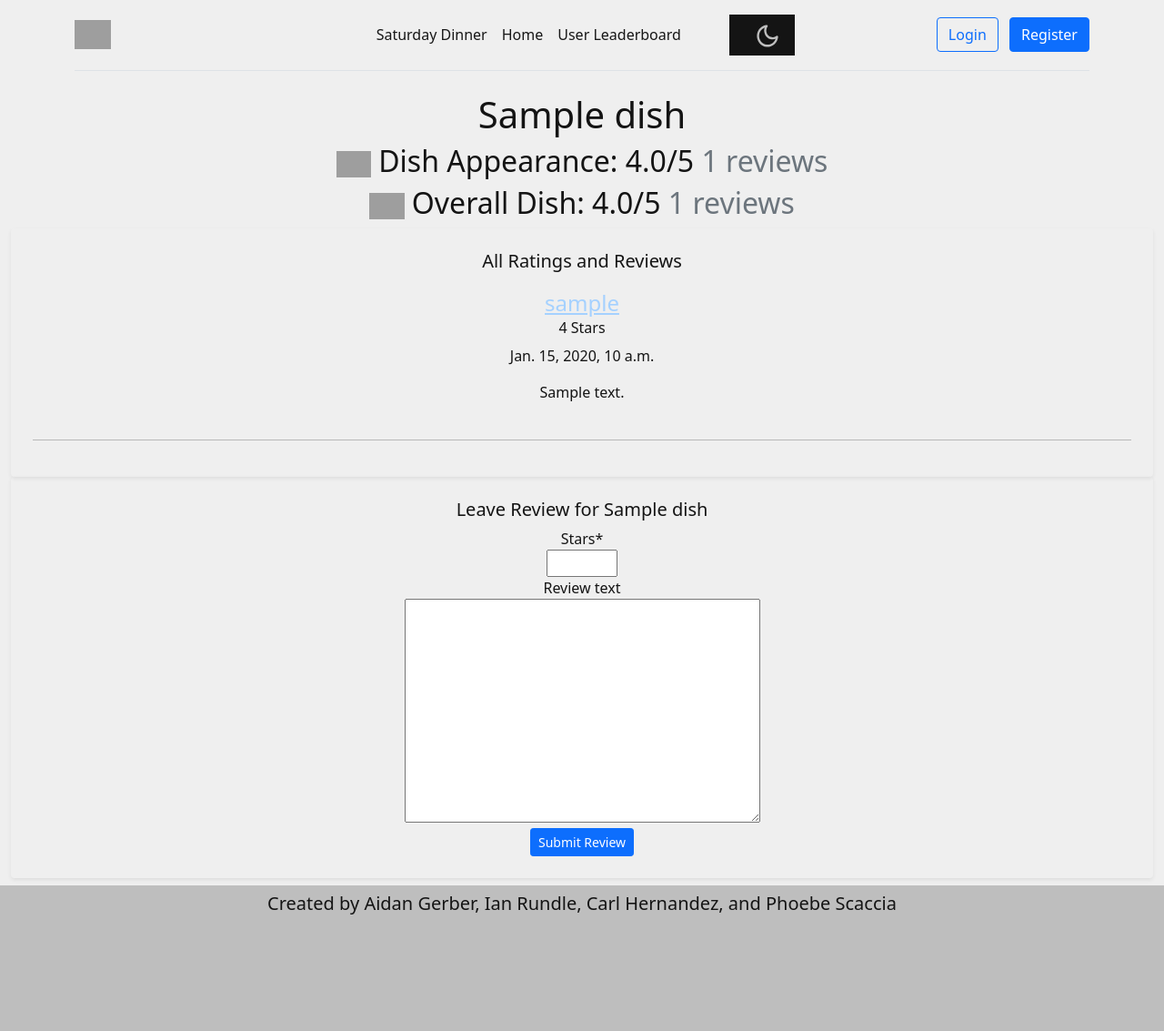
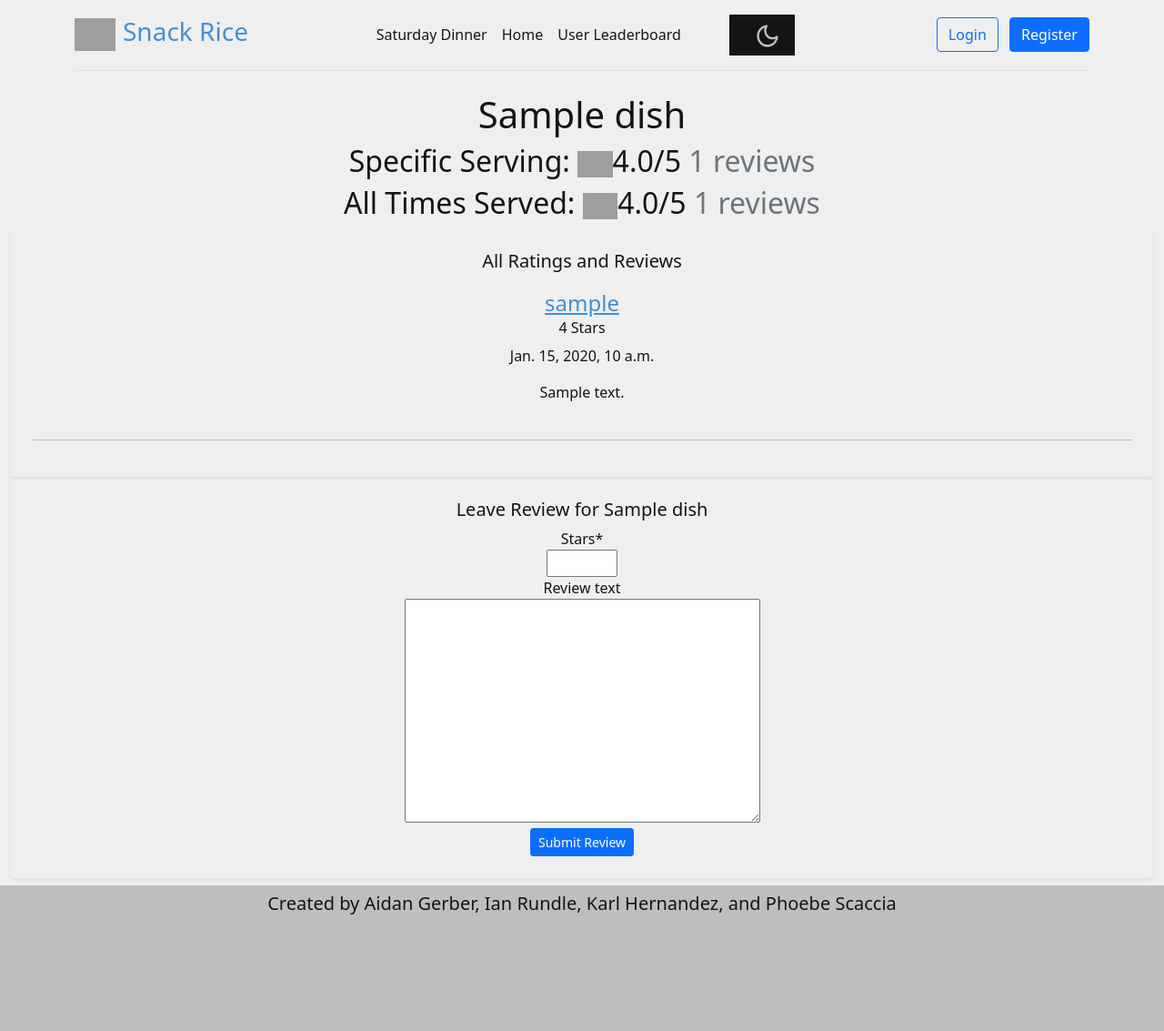
Before and after one commit to AidanG1/snackRice, a Django app: page /d/1 in a window 1280 px wide. Shown: the whole page at 91% size. Run offline with Django 3.2, Linux system fonts and the light colour scheme; tables that the repository leaves empty hold one stand-in row (values such as "Sample post"); some libraries are stand-ins or nearby versions; grey boxes are pictures that could not be loaded.

Commit message:
update various things

```diff
--- a/main/models.py
+++ b/main/models.py
@@ -110,7 +110,11 @@ class DishAppearance(models.Model):
 
     @property
     def average_stars(self):
-        return self.reviews.aggregate(Avg('stars'))['stars__avg']
+        avg = self.reviews.aggregate(Avg('stars'))['stars__avg']
+        if isinstance(avg, type(None)):
+            return 0
+        else:
+            return avg
 
     @property
     def review_count(self):
--- a/main/static/main/style.css
+++ b/main/static/main/style.css
@@ -22,8 +22,8 @@
     --button-background: var(--color-dark);
     --button-color: var(--color-light);
     --border-color: var(--color-dark-alpha);
-    --a-default-color: #a5d1ff;
-    --a-hover-color: #4290d0;
+    --a-default-color: #4290d0;
+    --a-hover-color: #8bbcf1;
     --nav-link-color: #171717;
     --nav-link-hover-color: #464646;
     --rounded-border-color: #2c9d2c;
--- a/templates/base.html
+++ b/templates/base.html
@@ -1,7 +1,6 @@
 <!DOCTYPE html>
 <html lang="en">
 <head>
-    <meta charset="UTF-8">
     <meta charset="UTF-8">
     <meta name="viewport" content="width=device-width, initial-scale=1">
     <meta property="og:type" content="website"/>
@@ -29,11 +28,12 @@
 <body>
 <div class="container">
     <header class="d-flex flex-wrap align-items-center justify-content-center justify-content-md-between py-3 mb-4 border-bottom">
-        <a href="/" class="d-flex align-items-center col-md-3 mb-2 mb-md-0 text-dark text-decoration-none">
-            <img class="bi me-2" width="40" height="32" role="img" aria-label="Bootstrap"
+        <a href="{% url 'servery_list' %}"
+           class="d-flex align-items-center col-md-3 mb-2 mb-md-0 text-decoration-none">
+            <img class="bi me-2" width="45" height="36" role="img" aria-label="Bootstrap"
                  src="https://external-content.duckduckgo.com/iu/?u=https%3A%2F%2Fcdn.freebiesupply.com%2Flogos%2Flarge%2F2x%2Froadrunner-logo-png-transparent.png&f=1&nofb=1"
                  alt="Logo">
-
+        <h3>Snack Rice</h3>
         </a>
         <ul class="nav col-12 col-md-auto mb-2 justify-content-center mb-md-0">
             <li class="px-2 nav-link link-dark">{{ current_meal }}</li>
@@ -131,7 +131,7 @@
 <div class="footer">
     <footer>
         <h5 class="p-2">
-            Created by Aidan Gerber, Ian Rundle, Carl Hernandez, and Phoebe Scaccia
+            Created by Aidan Gerber, Ian Rundle, Karl Hernandez, and Phoebe Scaccia
         </h5>
     </footer>
 </div>
--- a/templates/dish_appearance_detail.html
+++ b/templates/dish_appearance_detail.html
@@ -4,16 +4,16 @@
 {% block content %}
     <h1>{{ dish_appearance.dish.name }}</h1>
     <h2>
+        Specific Serving:
         <img src="https://external-content.duckduckgo.com/iu/?u=http%3A%2F%2Fpurepng.com%2Fpublic%2Fuploads%2Flarge%2Fpurepng.com-gold-starstargeometricallydecagonconcavestardomyellow-stargold-1421526501440ojzfo.png&f=1&nofb=1"
-             alt="Star" class="star">
-        Dish Appearance: {{ dish_appearance.average_stars }}/5 <span
+             alt="Star" class="star">{{ dish_appearance.average_stars }}/5 <span
             class="text-muted">{{ dish_appearance.review_count }} reviews</span>
     </h2>
     <h2>
-        <img src="https://external-content.duckduckgo.com/iu/?u=http%3A%2F%2Fpurepng.com%2Fpublic%2Fuploads%2Flarge%2Fpurepng.com-gold-starstargeometricallydecagonconcavestardomyellow-stargold-1421526501440ojzfo.png&f=1&nofb=1"
-             alt="Star" class="star">
         {% with overall_dish=dish_appearance.overall_rating_count_average %}
-            Overall Dish: {{ overall_dish.average }}/5 <span
+            All Times Served:
+            <img src="https://external-content.duckduckgo.com/iu/?u=http%3A%2F%2Fpurepng.com%2Fpublic%2Fuploads%2Flarge%2Fpurepng.com-gold-starstargeometricallydecagonconcavestardomyellow-stargold-1421526501440ojzfo.png&f=1&nofb=1"
+                 alt="Star" class="star">{{ overall_dish.average }}/5 <span
                 class="text-muted">{{ overall_dish.count }} reviews</span>
         {% endwith %}
     </h2>
@@ -24,7 +24,7 @@
                 <div class="media">
                     <div class="media-body">
                         <div class="reviews-members-header">
-                            <h4 class="mb-1"><a href="#">{{ review.user.username }}</a></h4>
+                            <h4 class="mb-1"><a href="{% url 'profile_detail' review.user.profile.uuid %}">{{ review.user.username }}</a></h4>
                             <h6>{{ review.stars }} Stars</h6>
                             <p class="text-gray">{{ review.review_datetime }}</p>
                         </div>
--- a/users/models.py
+++ b/users/models.py
@@ -9,6 +9,8 @@ from main.models import Review
 class Profile(models.Model):
     user = models.OneToOneField(User, on_delete=models.CASCADE)
     phone_number = PhoneNumberField(null=True, blank=True)
+    walking_factor = models.IntegerField(default=5)
+    food_factor = models.IntegerField(default=5)
 
     @property
     def reviews(self):
```
Also changed, not shown: maps_snackrice.py (+17 -9 lines), templates/servery_list.html (+6 -6 lines), main/migrations/0005_alter_servery_options.py (added), users/migrations/0003_auto_20210918_1618.py (added).
